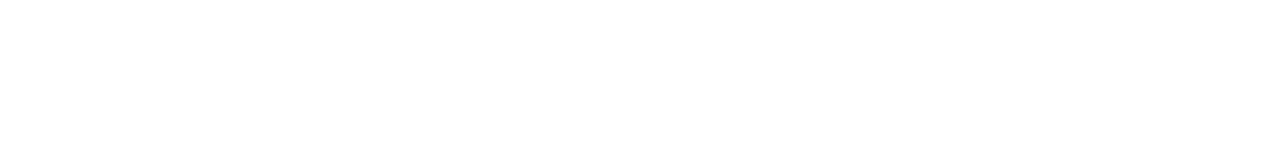
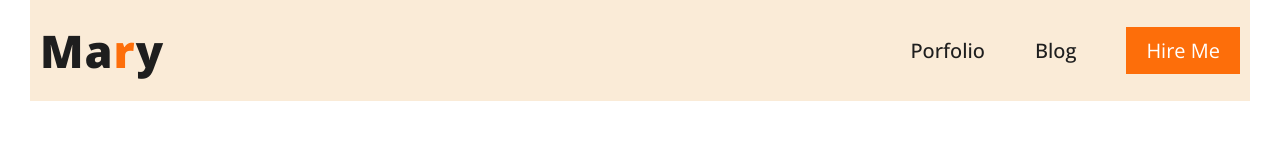
Before and after one commit to CodeWizard-AB/Developer-Portfolio, a plain HTML site: page index.html in a window 1280 px wide. Drawn offline with nearby package versions, Linux system fonts and the light colour scheme.

Commit message:
navigation done

```diff
--- a/index.html
+++ b/index.html
@@ -1,12 +1,28 @@
 <!DOCTYPE html>
 <html lang="en">
 	<head>
-  <meta charset="UTF-8">
-  <meta name="viewport" content="width=device-width, initial-scale=1.0">
-  <title>Document</title>
+		<meta charset="UTF-8" />
+		<meta name="viewport" content="width=device-width, initial-scale=1.0" />
+		<title>Mary - Web Developer</title>
+		<link rel="preconnect" href="https://fonts.googleapis.com" />
+		<link rel="preconnect" href="https://fonts.gstatic.com" crossorigin />
+		<link
+			href="https://fonts.googleapis.com/css2?family=Open+Sans:wght@300;400;500;600;700;800&display=swap"
+			rel="stylesheet"
+		/>
+		<link rel="stylesheet" href="style.css" />
 	</head>
 	<body>
-  <header></header>
+		<header>
+			<nav>
+				<h2 class="header_logo">Ma<span class="logo_letter">r</span>y</h2>
+				<ul>
+					<li><a href="#" class="nav_link">Porfolio</a></li>
+					<li><a href="#" class="nav_link">Blog</a></li>
+					<li><button class="nav_btn">Hire Me</button></li>
+				</ul>
+			</nav>
+		</header>
 		<main></main>
 		<footer></footer>
 	</body>
--- a/style.css
+++ b/style.css
@@ -0,0 +1,66 @@
+/* * GENERAL STYLE RULES */
+
+* {
+	margin: 0;
+	padding: 0;
+	text-decoration: none;
+	font-family: "Open Sans", sans-serif;
+}
+
+:root {
+	--PRIMARY-COLOR: #fd6e0a;
+	--CONTENT-COLOR: #1e1e1e;
+}
+
+html {
+	color: var(--CONTENT-COLOR);
+	font-size: 62.5%;
+}
+
+/* * COMMON STYLE PATTERN */
+
+button {
+  background: var(--PRIMARY-COLOR);
+  padding: 1rem 2rem;
+  border: none;
+}
+
+/* * HEADER SECTION STYLE */
+
+nav {
+	display: flex;
+	justify-content: space-between;
+	align-items: center;
+	max-width: 120rem;
+  padding: 2rem 1rem;
+	margin: 0 auto;
+	background-color: antiquewhite;
+}
+
+.header_logo {
+	font-size: 4.5rem;
+	font-weight: 800;
+	letter-spacing: 1px;
+
+	& .logo_letter {
+		color: var(--PRIMARY-COLOR);
+	}
+}
+
+nav > ul {
+	display: flex;
+	align-items: center;
+	gap: 5rem;
+	list-style-type: none;
+}
+
+.nav_link {
+	color: var(--CONTENT-COLOR);
+  font-size: 2rem;
+  font-weight: 500;
+}
+
+.nav_btn {
+  font-size: 2rem;
+  color: #fff;
+}
```
Lines whose indentation alone changed are shown as unchanged.
